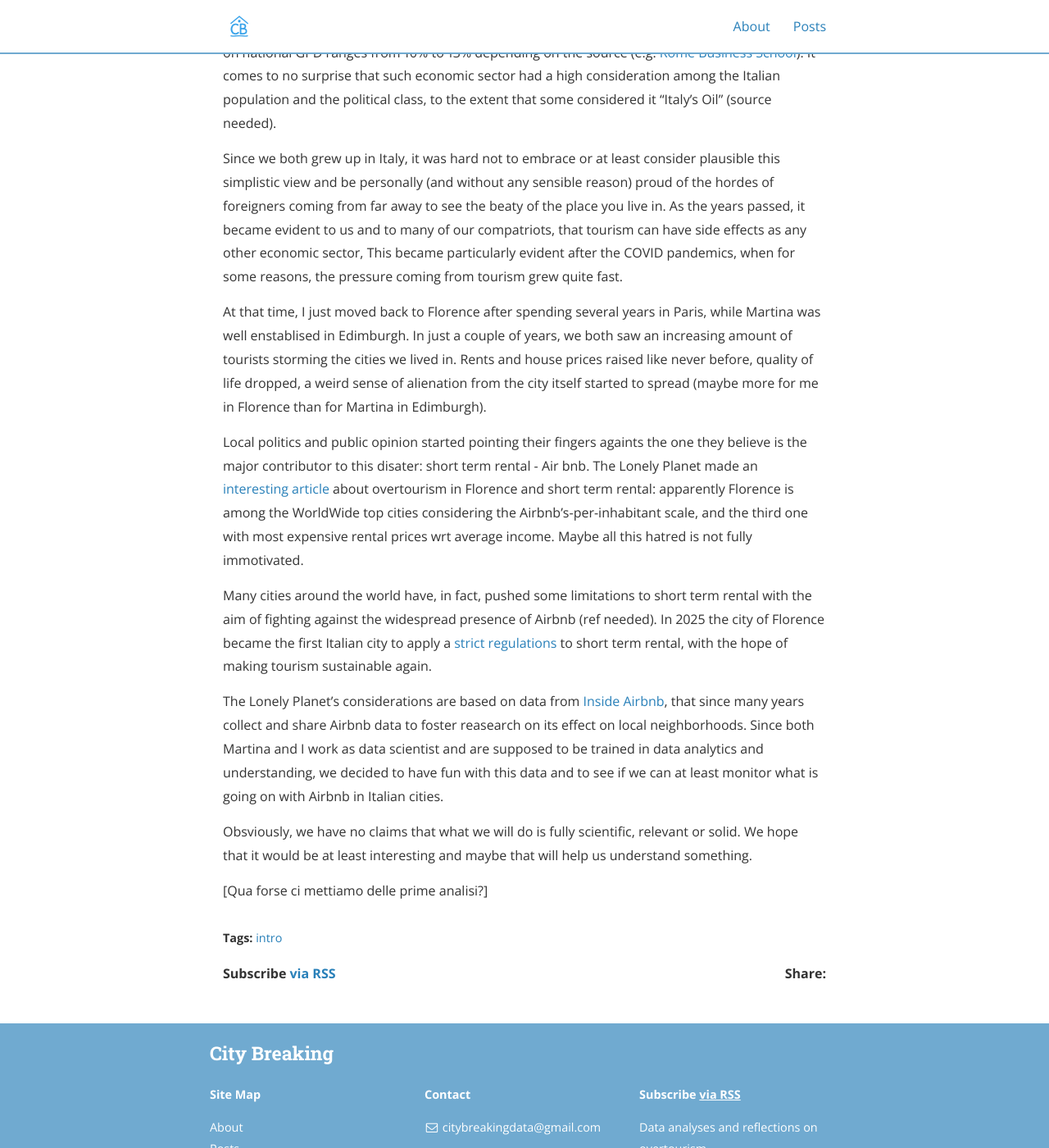
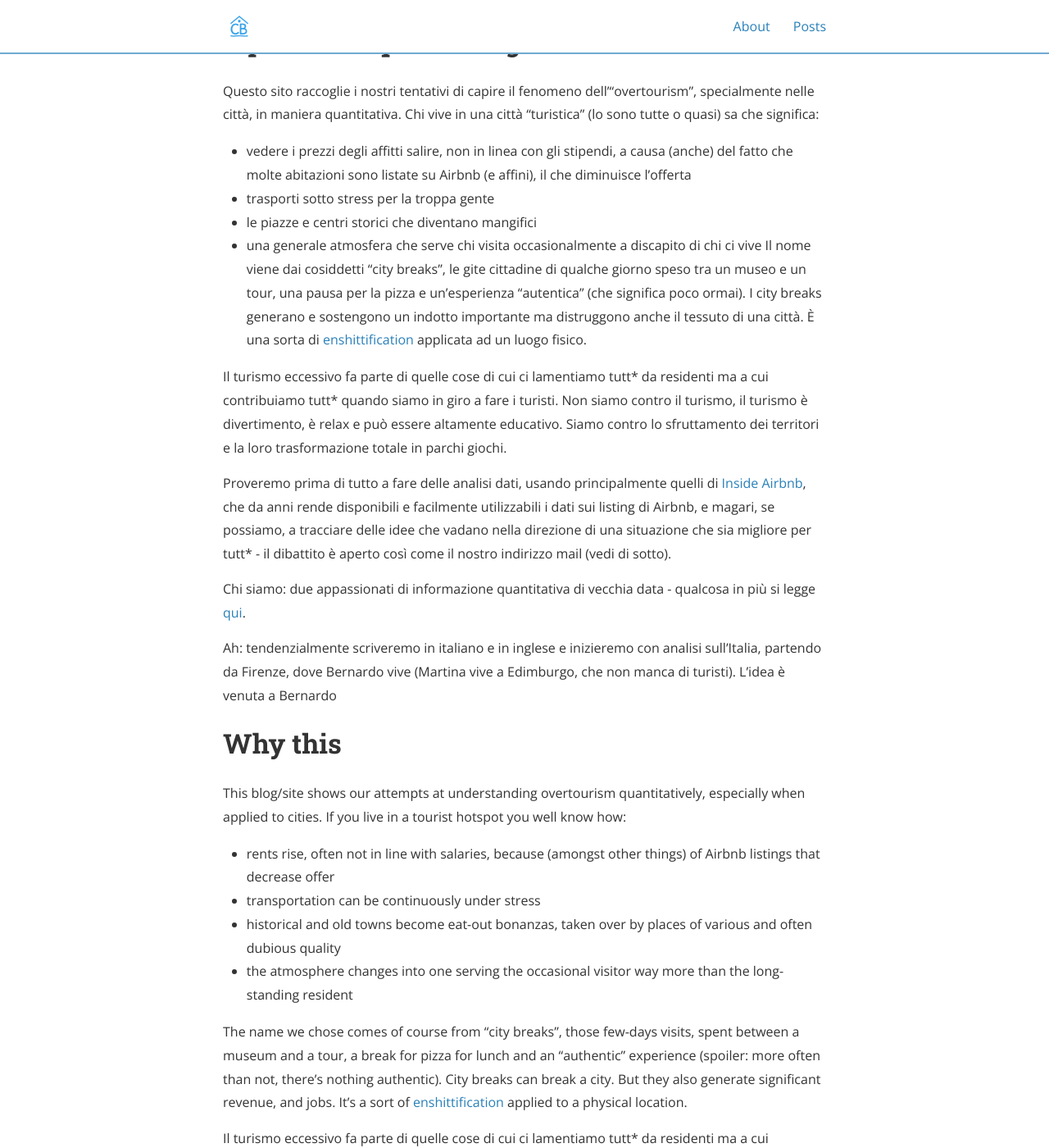
Before and after one commit to bernomone/citybreaking, a Jekyll site: the page built from _posts/2015-04-20-why-this-intro.md, in a window 1280 px wide and 1400 px high, scrolled down 321 px. Shown: the whole window at 82% size. Built offline with Jekyll 4.4.1, drawn with Linux system fonts in a browser that asks for light colours; nearby versions of some CDN libraries; some of the changed text lies outside the part shown.

Commit message:
draft incompleto

```diff
--- a/_posts/2015-04-20-why-this-intro.md
+++ b/_posts/2015-04-20-why-this-intro.md
@@ -1,12 +1,53 @@
 ---
 layout: post
-title:  "Why this"
-date:   2025-08-02
+title:  Why this
 author: Bernardo Monechi & Martina Pugliese
+date: 2025-08-23
 tags:	intro
 ---
 
-Italy has a longstanding reputation as a major touristic venue. Estimates of the impact of tourism on national GPD ranges from 10% to 13% depending on the source (e.g. [Rome Business School](https://romebusinessschool.com/blog/the-business-of-tourism-in-italy-analysis-and-outlook-by-sector/)).
+# Il perché di questo blog
+
+Questo sito raccoglie i nostri tentativi di capire il fenomeno dell'"overtourism", specialmente nelle città, in maniera quantitativa. Chi vive in una città "turistica" (lo sono tutte o quasi) sa che significa:
+* vedere i prezzi degli affitti salire, non in linea con gli stipendi, a causa (anche) del fatto che molte abitazioni sono listate su Airbnb (e affini), il che diminuisce l'offerta
+* trasporti sotto stress per la troppa gente
+* le piazze e centri storici che diventano mangifici
+* una generale atmosfera che serve chi visita occasionalmente a discapito di chi ci vive
+Il nome viene dai cosiddetti "city breaks", le gite cittadine di qualche giorno speso tra un museo e un tour, una pausa per la pizza e un'esperienza "autentica" (che significa poco ormai). I city breaks generano e sostengono un indotto importante ma distruggono anche il tessuto di una città. È una sorta di [enshittification](https://en.wikipedia.org/wiki/Enshittification#) applicata ad un luogo fisico.
+
+Il turismo eccessivo fa parte di quelle cose di cui ci lamentiamo tutt* da residenti ma a cui contribuiamo tutt* quando siamo in giro a fare i turisti. Non siamo contro il turismo, il turismo è divertimento, è relax e può essere altamente educativo. Siamo contro lo sfruttamento dei territori e la loro trasformazione totale in parchi giochi.
+
+Proveremo prima di tutto a fare delle analisi dati, usando principalmente quelli di [Inside Airbnb](https://insideAirbnb.com/about/), che da anni rende disponibili e facilmente utilizzabili i dati sui listing di Airbnb, e magari, se possiamo, a tracciare delle idee che vadano nella direzione di una situazione che sia migliore per tutt* - il dibattito è aperto così come il nostro indirizzo mail (vedi di sotto).
+
+Chi siamo: due appassionati di informazione quantitativa di vecchia data - qualcosa in più si legge [qui](https://bernomone.github.io/citybreaking/about/).
+
+Ah: tendenzialmente scriveremo in italiano e in inglese e inizieremo con analisi sull'Italia, partendo da Firenze, dove Bernardo vive (Martina vive a Edimburgo, che non manca di turisti). L'idea è venuta a Bernardo
+
+# Why this
+
+This blog/site shows our attempts at understanding overtourism quantitatively, especially when applied to cities. If you live in a tourist hotspot you well know how:
+* rents rise, often not in line with salaries, because (amongst other things) of Airbnb listings that decrease offer
+* transportation can be continuously under stress
+* historical and old towns become eat-out bonanzas, taken over by places of various and often dubious quality
+* the atmosphere changes into one serving the occasional visitor way more than the long-standing resident
+
+The name we chose comes of course from "city breaks", those few-days visits, spent between a museum and a tour, a break for pizza for lunch and an "authentic" experience (spoiler: more often than not, there's nothing authentic). City breaks can break a city. But they also generate significant revenue, and jobs. It's a sort of [enshittification](https://en.wikipedia.org/wiki/Enshittification#) applied to a physical location.
+
+Il turismo eccessivo fa parte di quelle cose di cui ci lamentiamo tutt* da residenti ma a cui contribuiamo tutt* quando non siamo residenti. Non siamo contro il turismo. Siamo contro lo sfruttamento dei territori e la loro trasformazione totale in parchi giochi per turisti.
+
+Excessive tourism is one of those things we all complain about as residents of a place, but that we all contribute to when we play the part of tourists ourselves. We're not against tourism, tourism is fun and relax and can also be highly educational. We're against the exploitation of territories and their total transformation in playgrounds.
+
+Proveremo prima di tutto a fare delle analisi dati, usando principalmente quelli di [Inside Airbnb](https://insideAirbnb.com/about/), che da anni rende disponibili e facilmente utilizzabili i dati sui listing di Airbnb, e magari, se possiamo, a tracciare delle idee che vadano nella direzione di una situazione che sia migliore per tutt* - il dibattito è aperto così come il nostro indirizzo mail (vedi di sotto).
+
+Chi siamo: due appassionati di informazione quantitativa di vecchia data - qualcosa in più si legge [qui](https://bernomone.github.io/citybreaking/about/).
+
+Ah: tendenzialmente scriveremo in italiano e in inglese e inizieremo con analisi sull'Italia, partendo da Firenze, dove Bernardo vive (Martina vive a Edimburgo, che non manca di turisti). L'idea è venuta a Bernardo
+
+-----
+
+DA INSERIRE NEL TESTO
+
+Italy has a longstanding reputation as a major tourist hotspot. Estimates of the impact of tourism on national GPD ranges from 10% to 13% depending on the source (e.g. [Rome Business School](https://romebusinessschool.com/blog/the-business-of-tourism-in-italy-analysis-and-outlook-by-sector/)).
 It comes to no surprise that such economic sector had a high consideration among the Italian population and the political class, to the extent that some considered it "Italy's Oil" (source needed).
 
 Since we both grew up in Italy, it was hard not to embrace or at least consider plausible this simplistic view and be personally (and without any sensible reason) proud of the hordes of foreigners coming from far away to see the beaty of the place you live in.
@@ -22,7 +63,7 @@ The Lonely Planet made an [interesting article](https://www.lonelyplanet.com/art
 
 Many cities around the world have, in fact, pushed some limitations to short term rental with the aim of fighting against the widespread presence of Airbnb (ref needed). In 2025 the city of Florence became the first Italian city to apply a [strict regulations](https://www.lodgify.com/blog/it/normativa-affitti-brevi-firenze/) to short term rental, with the hope of making tourism sustainable again.
 
-The Lonely Planet's considerations are based on data from [Inside Airbnb](https://insideairbnb.com/), that since many years collect and share Airbnb data to foster reasearch on its effect on local neighborhoods.
+The Lonely Planet's considerations are based on data from [Inside Airbnb](https://insideAirbnb.com/), that since many years collect and share Airbnb data to foster reasearch on its effect on local neighborhoods.
 Since both Martina and I work as data scientist and are supposed to be trained in data analytics and understanding, we decided to have fun with this data and to see if we can at least monitor what is going on with Airbnb in Italian cities.
 
 Obsviously, we have no claims that what we will do is fully scientific, relevant or solid. We hope that it would be at least interesting and maybe that will help us understand something.
```
Also changed, not shown: about.md (+1 -2 lines).
